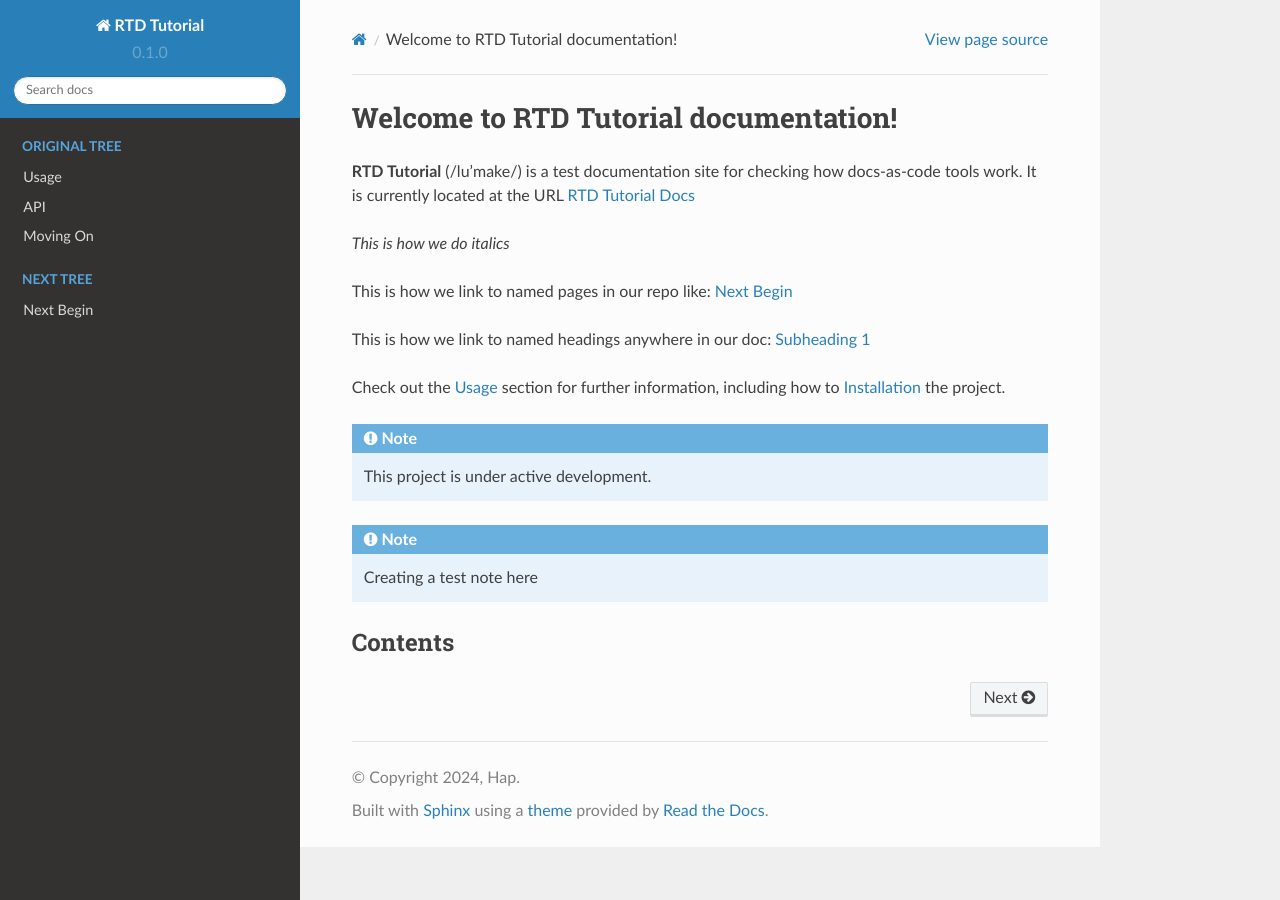
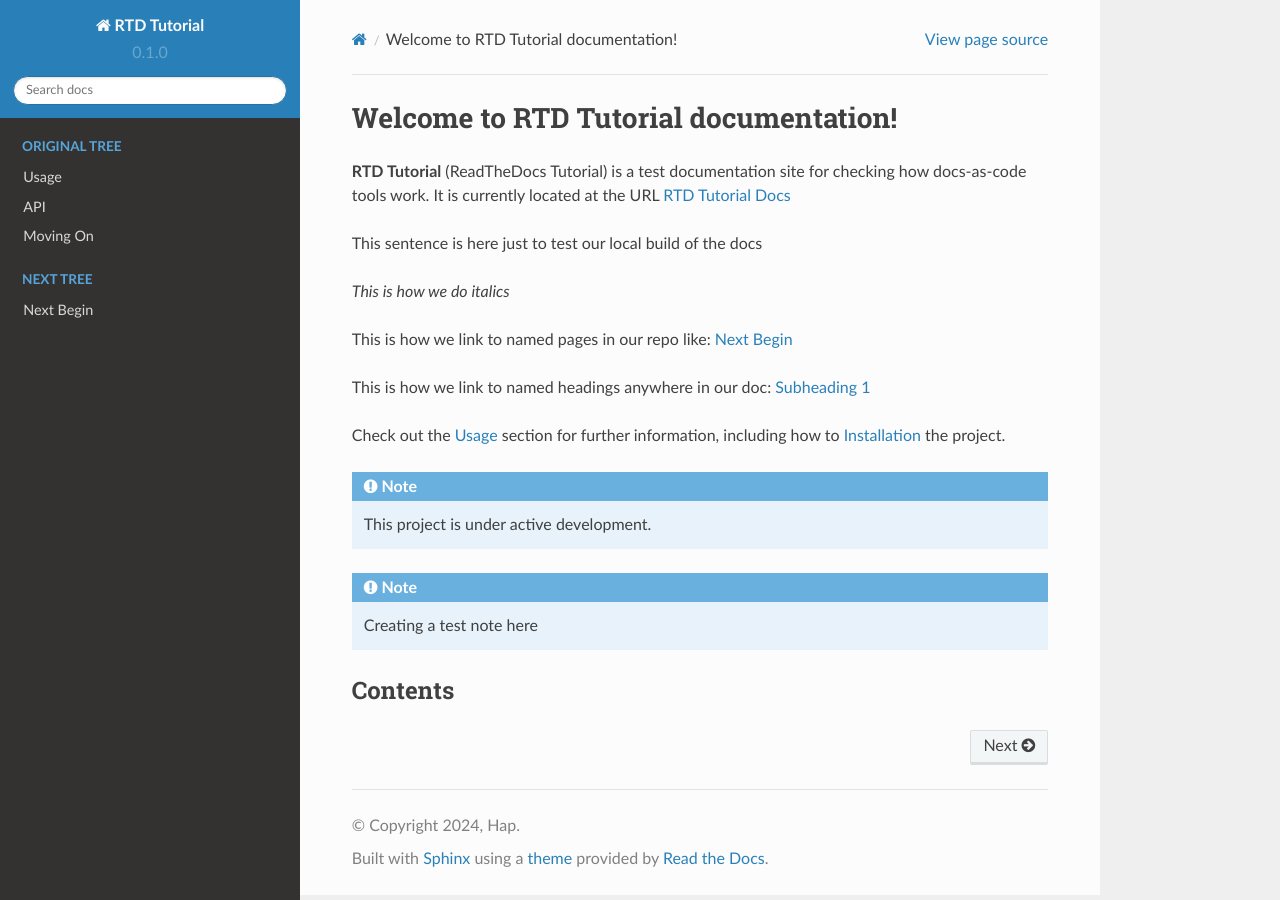
Before and after one commit to haplio/rtd-tutorial, a Sphinx documentation site: the page built from docs/source/index.rst, in a window 1280 px wide. Built offline with Sphinx 7.4.7 and the Read the Docs theme 2.0.0, drawn with Linux system fonts in a browser that asks for light colours.

Commit message:
Done making change for testing local changes before committing

```diff
--- a/docs/source/index.rst
+++ b/docs/source/index.rst
@@ -1,8 +1,10 @@
 Welcome to RTD Tutorial documentation!
 ===================================
 
-**RTD Tutorial** (/lu'make/) is a test documentation site for checking how docs-as-code tools work.
+**RTD Tutorial** (ReadTheDocs Tutorial) is a test documentation site for checking how docs-as-code tools work.
 It is currently located at the URL `RTD Tutorial Docs <https://haplio-rtd-tutorial.readthedocs.io/>`_
+
+This sentence is here just to test our local build of the docs
 
 *This is how we do italics*
 
```
